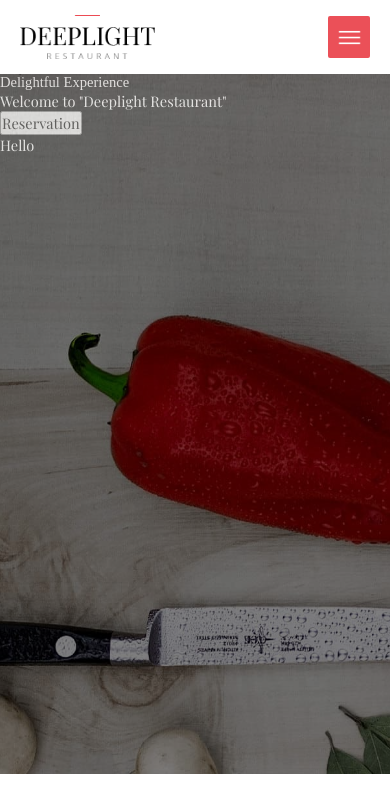
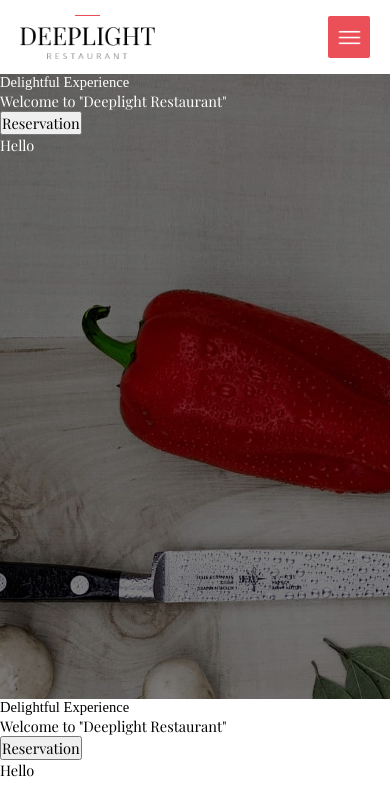
Before and after one commit to Archangxl/Deeplight-Restaurant-Recreation, a React (Vite) app in the folder client/: page / in a window 390 px wide. Shown: the top 796 px of the page. Built offline with nearby package versions, Linux system fonts and the light colour scheme; the HTML template or start-up script is replaced by a standard one; a web font is replaced by a local one.

Commit message:
last updated 08.08.2023

```diff
--- /dev/null
+++ b/client/src/Components/Main/HomePage/WelcomeSectionGreaterThan1025px.tsx
@@ -0,0 +1,29 @@
+
+
+const WelcomeSectionGreaterThan1025px = () => {
+
+    return (
+        <>
+            <section className='main-container welcome'>
+
+                <div className='welcome-container'>
+                    <div className='welcome-container-message'>
+                        <p className='special-font'>delightful experiences</p>
+                    </div>
+                    <div className='welcome-container-title'>
+                        <p>Welcome to " Deeplight Restaurant "</p>
+                    </div>
+                    <div className='welcome-container-button'>
+                        <button>Reservation</button>
+                    </div>
+                    <div className='welcome-container-divider'>
+
+                    </div>
+                </div>
+
+            </section>
+        </>
+    );
+}
+
+export default WelcomeSectionGreaterThan1025px;
--- /dev/null
+++ b/client/src/Components/Main/HomePage/WelcomeSectionLessThan1024px.tsx
@@ -0,0 +1,47 @@
+
+
+const WelcomeSectionLessThan1024px = () => {
+
+    return (
+        <>
+            <section className='container'>
+
+                <div className="welcome">
+                    <div className="welcome-container">
+                        <div className="text">
+                            <div className='welcome-container-message'>
+                                <p className='special-font'>Delightful Experience</p>
+                            </div>
+                            <div className='welcome-container-title'>
+                                <p>Welcome to "Deeplight Restaurant"</p>
+                            </div>
+                            <div className='welcome-container-button'>
+                                <button>Reservation</button>
+                            </div>
+                            <div className='welcome-container-divider'>
+                                <p>Hello</p>
+                            </div>
+                        </div>
+                    </div>
+                </div>
+
+                <div className="welcome-2">
+                    <div className='welcome-container-message'>
+                        <p className='special-font'>Delightful Experience</p>
+                    </div>
+                    <div className='welcome-container-title'>
+                        <p>Welcome to "Deeplight Restaurant"</p>
+                    </div>
+                    <div className='welcome-container-button'>
+                        <button>Reservation</button>
+                    </div>
+                    <div className='welcome-container-divider'>
+                        <p>Hello</p>
+                    </div>
+                </div>
+            </section>
+        </>
+    );
+}
+
+export default WelcomeSectionLessThan1024px;
--- a/client/src/Pages/Home.tsx
+++ b/client/src/Pages/Home.tsx
@@ -1,7 +1,10 @@
-
+/*
+Each Section has a 1024px / 1025px varient
+*/
 import '../Styles/HomeStyles.css'
 import useHandleWindowSize from '../Tools/useHandleWindowSize';
-import Image from '../Images/Home/1stHomePageImage.jpg';
+import WelcomeSectionLessThan1024px from '../Components/Main/HomePage/welcomeSectionLessThan1024px';
+import WelcomeSectionGreaterThan1025px from '../Components/Main/HomePage/WelcomeSectionGreaterThan1025px';
 
 const Home = () =>  {
 
@@ -11,46 +14,9 @@ const Home = () =>  {
         <main>
             {
                 windowSize > 1024 ?
-
-                <section className='main-container welcome'>
-
-                    <div className='welcome-container'>
-                        <div className='welcome-container-message'>
-                            <p className='special-font'>delightful experiences</p>
-                        </div>
-                        <div className='welcome-container-title'>
-                            <p>Welcome to " Deeplight Restaurant "</p>
-                        </div>
-                        <div className='welcome-container-button'>
-                            <button>Reservation</button>
-                        </div>
-                        <div className='welcome-container-divider'>
-
-                        </div>
-                    </div>
-
-                </section>
-
+                <WelcomeSectionGreaterThan1025px />
                 :
-
-                <section className='main-container welcome'>
-
-                    <div className='welcome-container'>
-                        <div className='welcome-container-message'>
-                            <p className='special-font'>Delightful Experience</p>
-                        </div>
-                        <div className='welcome-container-title'>
-                            <p>Welcome to "Deeplight Restaurant"</p>
-                        </div>
-                        <div className='welcome-container-button'>
-                            <button>Reservation</button>
-                        </div>
-                        <div className='welcome-container-divider'>
-                            <p>Hello</p>
-                        </div>
-                    </div>
-
-                </section>
+                <WelcomeSectionLessThan1024px />
             }
 
             <div className='divider'></div>
@@ -69,7 +35,7 @@ const Home = () =>  {
                 </div>
 
             </section>
-
+{/*
             <div className='divider'></div>
 
             <section className='main-container'>
@@ -168,7 +134,7 @@ const Home = () =>  {
                 </div>
 
             </section>
-
+*/}
         </main>
     );
 }
--- a/client/src/Styles/HomeStyles.css
+++ b/client/src/Styles/HomeStyles.css
@@ -1,12 +1,25 @@
+body {
+    min-width: 400px;
+}
+
 @media screen and (max-width: 1024px) {
-        .welcome {
+
+
+    .welcome {
         background-image: url('../Images/Home/1stHomePageImage.jpg');
         background-position: center;
         background-repeat: no-repeat;
         background-size: cover;
-        height: 700px;
+        height: 625px;
 
         display: flex;
+    }
+
+    .welcome-container{
+        flex: 1;
+        display: flex;
+        flex-direction: column;
+        color: white;
     }
 }
 
@@ -62,11 +75,10 @@
 
 .welcome-container{
     flex: 1;
-    opacity: 0.5;
     display: flex;
     flex-direction: column;
     color: white;
-    background-color: black;
+    background: rgb(0,0,0, 0.5);
 }
 
 .special-font {
```
